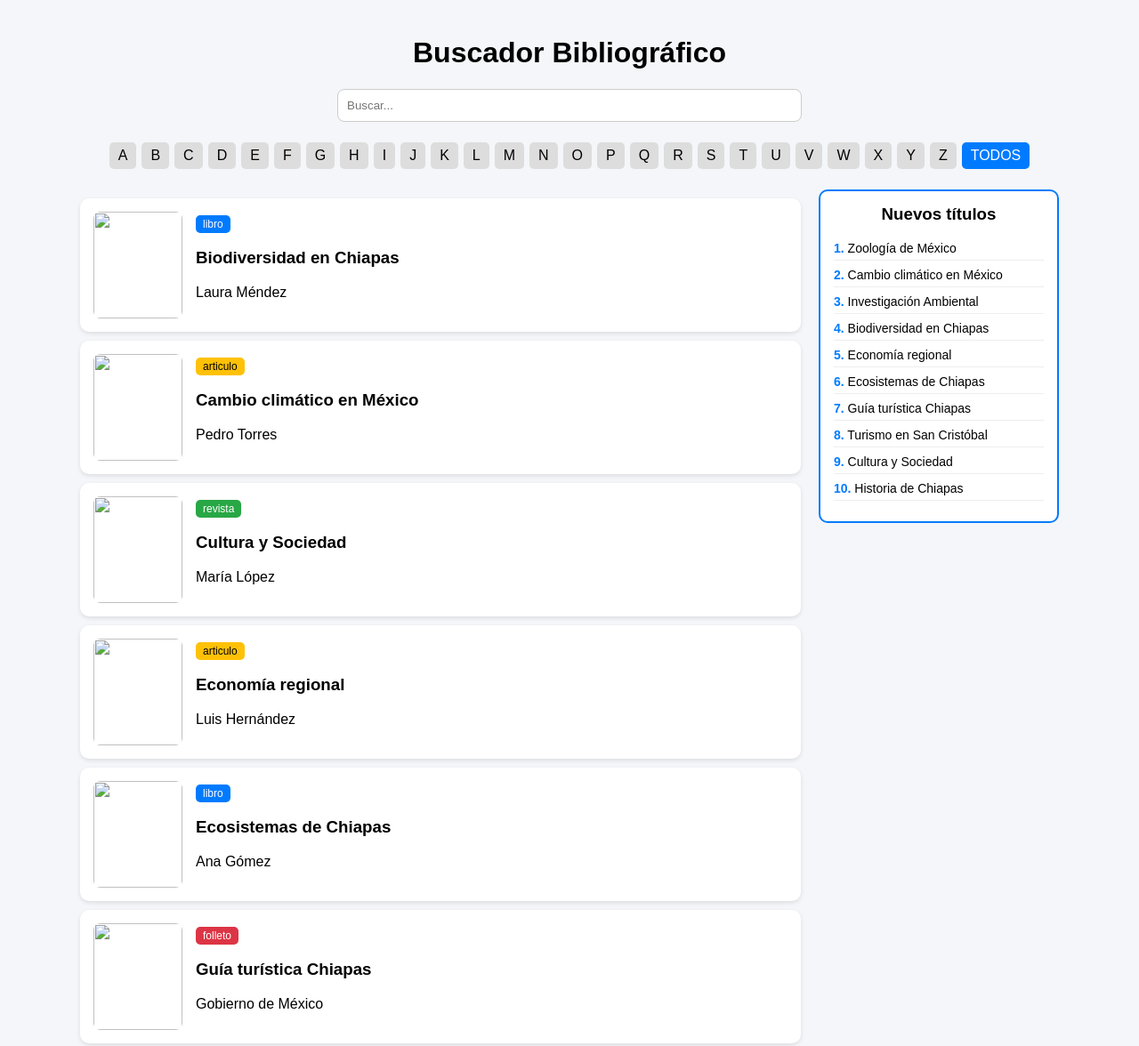
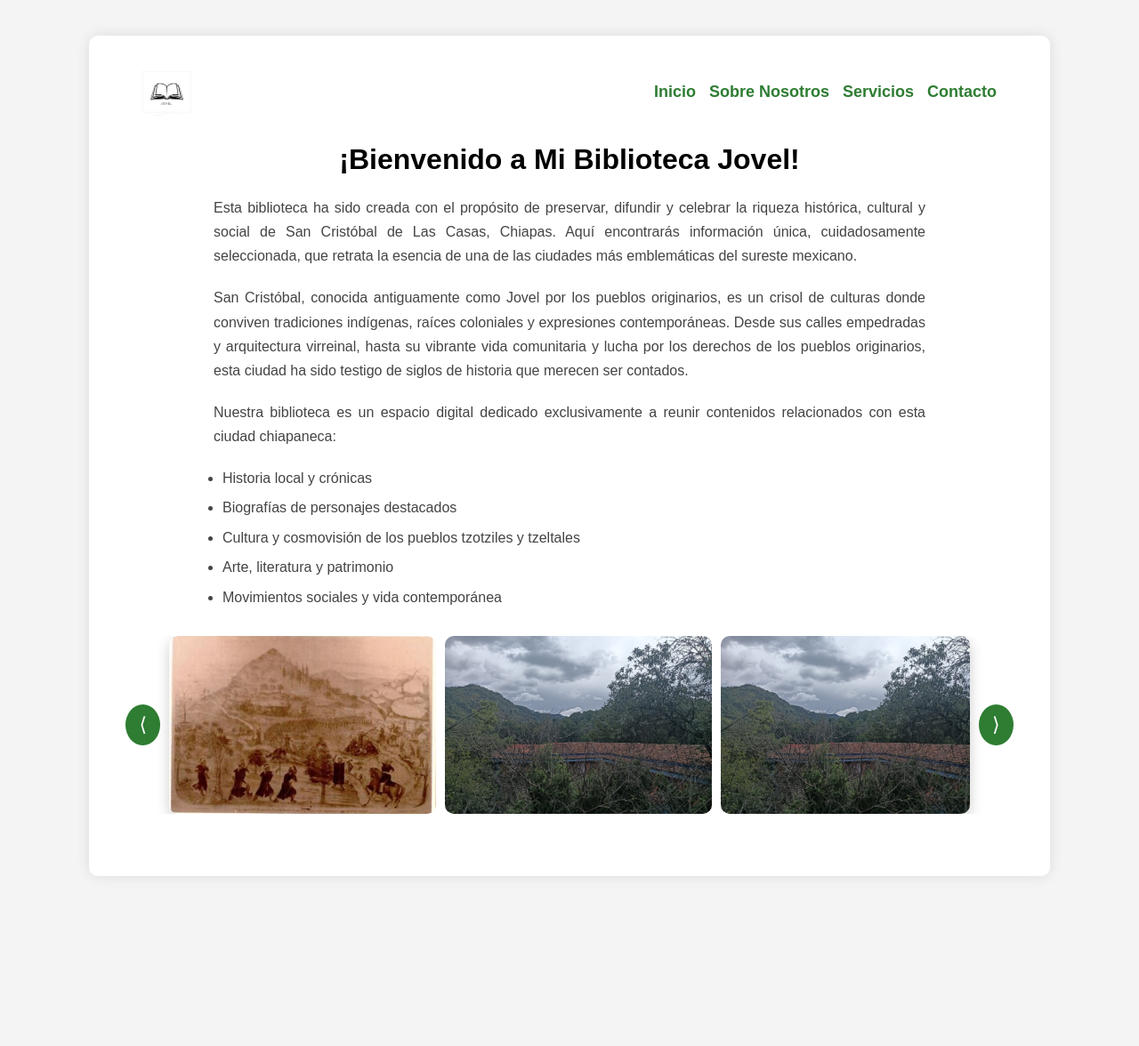
Before and after one commit to iscmarck/pawinaweb, a plain HTML site: page index.html in a window 1280 px wide. Shown: the top 1176 px of the page at 89% size. After the commit the page ends 1025 px from the top, so only its background shows below. Drawn offline with Linux system fonts and the light colour scheme.

```diff
--- a/index.html
+++ b/index.html
@@ -1,284 +1,192 @@
 <!DOCTYPE html>
 <html lang="es">
 <head>
-<meta charset="UTF-8">
-<title>Buscador Bibliográfico</title>
-
+  <meta charset="UTF-8" />
+  <meta name="viewport" content="width=device-width, initial-scale=1.0"/>
+  <title>Mi Biblioteca Jovel</title>
   <style>
     body {
       font-family: Arial, sans-serif;
-    background: #f4f6f9;
+      background-color: #f4f4f4;
       margin: 0;
-    padding: 20px;
+      padding: 0;
     }
 
-h1 {
+    .container {
+      background-color: white;
+      padding: 30px 40px;
+      border-radius: 10px;
+      box-shadow: 0 0 15px rgba(0,0,0,0.1);
+      margin: 40px auto;
+      max-width: 1000px;
+    }
+
+    .header {
+      display: flex;
+      align-items: center;
+      justify-content: space-between;
+      padding: 10px 20px;
+    }
+
+    .logo {
+      max-height: 50px;
+    }
+
+    .nav {
+      display: flex;
+      justify-content: flex-end;
+      gap: 15px;
+    }
+
+    .nav button {
+      background: none;
+      border: none;
+      color: #2e7d32;
+      font-size: 18px;
+      padding: 10px 0;
+      cursor: pointer;
+      border-bottom: 2px solid transparent;
+      transition: all 0.3s ease;
+      font-weight: bold;
+    }
+
+    .nav button:hover {
+      color: #27a32f;
+      border-bottom: 2px solid #1b5e20;
+    }
+
+    h1 {s
+      color: #333;
       text-align: center;
     }
 
-#buscador {
-    width: 100%;
-    max-width: 500px;
-    margin: 20px auto;
-    display: block;
-    padding: 10px;
-    border-radius: 8px;
-    border: 1px solid #ccc;
+    p {
+      text-align: justify;
+      line-height: 1.7;
+      color: #444;
+      max-width: 800px;
+      margin: 0 auto 20px auto;
     }
 
-/* 🔥 Layout */
-.layout {
-    display: flex;
-    gap: 20px;
-    max-width: 1100px;
-    margin: auto;
+    ul {
+      text-align: left;
+      max-width: 800px;
+      margin: 0 auto 30px auto;
+      padding-left: 20px;
+      color: #444;
+      line-height: 1.6;
     }
 
-/* 🔤 Abecedario */
-.abecedario {
-    text-align: center;
-    margin-bottom: 20px;
+    ul li {
+      margin-bottom: 8px;
     }
 
-.letra {
-    display: inline-block;
-    margin: 3px;
-    padding: 6px 10px;
-    background: #ddd;
-    border-radius: 5px;
-    cursor: pointer;
+    .slider-container {
+      display: flex;
+      align-items: center;
+      justify-content: center;
+      margin: 30px 0 40px 0;
+      max-width: 100%;
+      overflow: hidden;
+      position: relative;
     }
 
-.activa {
-    background: #007bff;
-    color: white;
+    .slider-manual {
+      width: 90%;
+      overflow: hidden;
+      border-radius: 10px;
+      box-shadow: 0 5px 15px rgba(0,0,0,0.2);
+      margin: 0 10px;
     }
 
-/* 📚 Lista principal */
-.contenedor {
-    flex: 3;
+    .slides {
+      display: flex;
+      transition: transform 0.5s ease-in-out;
     }
 
-.item {
-    display: flex;
-    gap: 15px;
-    background: white;
-    margin: 10px 0;
-    padding: 15px;
+    .slides img {
+      width: 300px;
+      height: 200px;
+      object-fit: cover;
+      flex-shrink: 0;
+      margin-right: 10px;
       border-radius: 10px;
-    box-shadow: 0 2px 5px rgba(0,0,0,0.1);
-    align-items: center;
     }
 
-.item img {
-    width: 100px;
-    height: 120px;
-    object-fit: cover;
-    border-radius: 8px;
+    .slider-btn {
+      background-color: #2e7d32;
+      color: white;
+      border: none;
+      padding: 10px 15px;
+      font-size: 22px;
+      cursor: pointer;
+      border-radius: 50%;
+      transition: background 0.3s ease;
+      user-select: none;
     }
 
-.contenido {
-    flex: 1;
+    .slider-btn:hover {
+      background-color: #1b5e20;
     }
-
-.tipo {
-    font-size: 12px;
-    color: white;
-    padding: 3px 8px;
-    border-radius: 5px;
-}
-
-.libro { background: #007bff; }
-.revista { background: #28a745; }
-.articulo { background: #ffc107; color: black; }
-.folleto { background: #dc3545; }
-
-/* 🆕 Sidebar */
-.sidebar {
-    flex: 1;
-}
-
-.nuevos {
-    background: white;
-    padding: 15px;
-    border-radius: 10px;
-    border: 2px solid #007bff;
-}
-
-.nuevos h3 {
-    margin-top: 0;
-    text-align: center;
-}
-
-.nuevo-item {
-    font-size: 14px;
-    margin: 8px 0;
-    border-bottom: 1px solid #eee;
-    padding-bottom: 5px;
-}
-
-.numero {
-    font-weight: bold;
-    color: #007bff;
-}
-
   </style>
 </head>
 <body>
-
-<h1>Buscador Bibliográfico</h1>
-
-<input type="text" id="buscador" placeholder="Buscar...">
-
-<div class="abecedario" id="abecedario"></div>
-
-<div class="layout">
-
-    <!-- 📚 IZQUIERDA -->
-    <div class="contenedor" id="lista"></div>
-
-    <!-- 🆕 DERECHA -->
-    <div class="sidebar">
-        <div class="nuevos">
-            <h3>Nuevos títulos</h3>
-            <div id="nuevosLista"></div>
+  <div class="container">
+    <div class="header">
+      <img src="logo.jpg" alt="Logo de Mi Biblioteca Jovel" class="logo"/>
+      <div class="nav">
+        <button onclick="location.href='index.html'">Inicio</button>
+        <button onclick="location.href='sobre.html'">Sobre Nosotros</button>
+        <button onclick="location.href='servicios.html'">Servicios</button>
+        <button onclick="location.href='contacto.html'">Contacto</button>
       </div>
     </div>
 
+    <h1>¡Bienvenido a Mi Biblioteca Jovel!</h1>
+
+    <p>Esta biblioteca ha sido creada con el propósito de preservar, difundir y celebrar la riqueza histórica, cultural y social de San Cristóbal de Las Casas, Chiapas. Aquí encontrarás información única, cuidadosamente seleccionada, que retrata la esencia de una de las ciudades más emblemáticas del sureste mexicano.</p>
+    <p>San Cristóbal, conocida antiguamente como Jovel por los pueblos originarios, es un crisol de culturas donde conviven tradiciones indígenas, raíces coloniales y expresiones contemporáneas. Desde sus calles empedradas y arquitectura virreinal, hasta su vibrante vida comunitaria y lucha por los derechos de los pueblos originarios, esta ciudad ha sido testigo de siglos de historia que merecen ser contados.</p>
+    <p>Nuestra biblioteca es un espacio digital dedicado exclusivamente a reunir contenidos relacionados con esta ciudad chiapaneca:</p>
+
+    <ul>
+      <li>Historia local y crónicas</li>
+      <li>Biografías de personajes destacados</li>
+      <li>Cultura y cosmovisión de los pueblos tzotziles y tzeltales</li>
+      <li>Arte, literatura y patrimonio</li>
+      <li>Movimientos sociales y vida contemporánea</li>
+    </ul>
+
+    <div class="slider-container">
+      <button class="slider-btn prev" onclick="moveSlide(-1)">⟨</button>
+
+      <div class="slider-manual">
+        <div class="slides" id="slides">
+          <img src="foto1.jpg" alt="Foto 1" />
+          <img src="foto2.jpg" alt="Foto 2" />
+          <img src="foto3.jpg" alt="Foto 3" />
+          <img src="foto4.jpg" alt="Foto 4" />
+          <img src="foto5.jpg" alt="Foto 5" />
+          <img src="foto6.jpg" alt="Foto 6" />
+          <img src="foto7.jpg" alt="Foto 7" />
+        </div>
+      </div>
+
+      <button class="slider-btn next" onclick="moveSlide(1)">⟩</button>
+    </div>
   </div>
 
   <script>
-const datos = [
-    {tipo: "libro", titulo: "Historia de Chiapas", autor: "Juan Pérez", imagen: "imagenes/libro1.jpg"},
-    {tipo: "revista", titulo: "Cultura y Sociedad", autor: "María López", imagen: "imagenes/revista1.jpg"},
-    {tipo: "articulo", titulo: "Turismo en San Cristóbal", autor: "Carlos Ruiz", imagen: "imagenes/articulo1.jpg"},
-    {tipo: "folleto", titulo: "Guía turística Chiapas", autor: "Gobierno de México", imagen: "imagenes/folleto1.jpg"},
-    {tipo: "libro", titulo: "Ecosistemas de Chiapas", autor: "Ana Gómez", imagen: "imagenes/libro2.jpg"},
-    {tipo: "articulo", titulo: "Economía regional", autor: "Luis Hernández", imagen: "imagenes/articulo2.jpg"},
-    {tipo: "libro", titulo: "Biodiversidad en Chiapas", autor: "Laura Méndez", imagen: "imagenes/libro3.jpg"},
-    {tipo: "revista", titulo: "Investigación Ambiental", autor: "UNAM", imagen: "imagenes/revista2.jpg"},
-    {tipo: "articulo", titulo: "Cambio climático en México", autor: "Pedro Torres", imagen: "imagenes/articulo3.jpg"},
-    {tipo: "libro", titulo: "Zoología de México", autor: "Dr. Rivera", imagen: "imagenes/libro4.jpg"}
-];
+    let currentIndex = 0;
+    const slideWidth = 310;
+    const slides = document.getElementById('slides');
+    const totalSlides = slides.children.length;
 
-const lista = document.getElementById("lista");
-const buscador = document.getElementById("buscador");
-const abecedarioDiv = document.getElementById("abecedario");
-const nuevosLista = document.getElementById("nuevosLista");
-
-let letraSeleccionada = "TODOS";
-
-// 🔤 Abecedario
-"ABCDEFGHIJKLMNOPQRSTUVWXYZ".split("").forEach(letra => {
-    const span = document.createElement("span");
-    span.textContent = letra;
-    span.classList.add("letra");
-
-    span.onclick = () => {
-        letraSeleccionada = letra;
-        actualizarActiva(span);
-        mostrarDatos(buscador.value);
-    };
-
-    abecedarioDiv.appendChild(span);
-});
-
-// TODOS
-const todosBtn = document.createElement("span");
-todosBtn.textContent = "TODOS";
-todosBtn.classList.add("letra", "activa");
-
-todosBtn.onclick = () => {
-    letraSeleccionada = "TODOS";
-    actualizarActiva(todosBtn);
-    mostrarDatos(buscador.value);
-};
-
-abecedarioDiv.appendChild(todosBtn);
-
-function actualizarActiva(el) {
-    document.querySelectorAll(".letra").forEach(l => l.classList.remove("activa"));
-    el.classList.add("activa");
+    function moveSlide(direction) {
+      currentIndex += direction;
+      if (currentIndex < 0) currentIndex = 0;
+      if (currentIndex > totalSlides - 3) currentIndex = totalSlides - 3;
+      slides.style.transform = `translateX(-${currentIndex * slideWidth}px)`;
     }
-
-// 🔤 Normalizar
-function normalizar(t) {
-    return t.toLowerCase()
-        .normalize("NFD")
-        .replace(/[\u0300-\u036f]/g, "")
-        .replace(/[.,]/g, "");
-}
-
-// 🔤 Ordenar
-function ordenarDatos(arr) {
-    return arr.sort((a, b) =>
-        normalizar(a.titulo).localeCompare(normalizar(b.titulo))
-    );
-}
-
-// 📚 Mostrar lista principal
-function mostrarDatos(filtro="") {
-    lista.innerHTML = "";
-    const f = normalizar(filtro);
-
-    let resultado = datos.filter(item => {
-        const coincide =
-            normalizar(item.titulo).includes(f) ||
-            normalizar(item.autor).includes(f) ||
-            normalizar(item.tipo).includes(f);
-
-        const coincideLetra =
-            letraSeleccionada === "TODOS" ||
-            normalizar(item.titulo).startsWith(normalizar(letraSeleccionada));
-
-        return coincide && coincideLetra;
-    });
-
-    resultado = ordenarDatos(resultado);
-
-    const limite = (letraSeleccionada === "TODOS") ? 10 : 6;
-    resultado.slice(0, limite).forEach(item => {
-        const div = document.createElement("div");
-        div.classList.add("item");
-
-        div.innerHTML = `
-            <img src="${item.imagen}">
-            <div class="contenido">
-                <span class="tipo ${item.tipo}">${item.tipo}</span>
-                <h3>${item.titulo}</h3>
-                <p>${item.autor}</p>
-            </div>
-        `;
-        lista.appendChild(div);
-    });
-}
-
-// 🆕 Mostrar nuevos (últimos 10)
-function mostrarNuevos() {
-    nuevosLista.innerHTML = "";
-
-    const nuevos = [...datos].reverse().slice(0, 10);
-
-    nuevos.forEach((item, index) => {
-        const div = document.createElement("div");
-        div.classList.add("nuevo-item");
-
-        div.innerHTML = `
-            <span class="numero">${index + 1}.</span>
-            ${item.titulo}
-        `;
-
-        nuevosLista.appendChild(div);
-    });
-}
-
-// eventos
-buscador.onkeyup = e => mostrarDatos(e.target.value);
-
-// inicial
-mostrarDatos();
-mostrarNuevos();
   </script>
-
 </body>
 </html>
```
Lines whose indentation alone changed are shown as unchanged.
